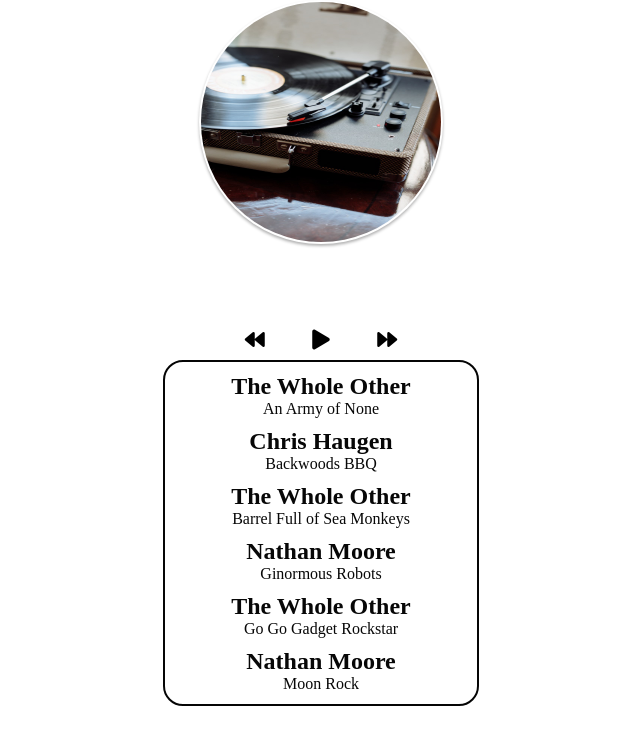
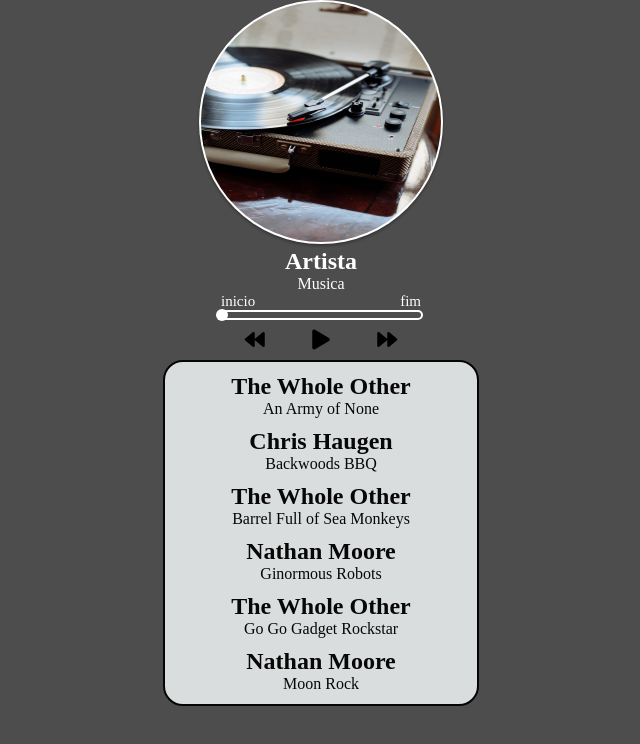
Before and after one commit to Nyaou/Teste, a plain HTML site: page player de musica/index.html in a window 1280 px wide. Shown: the whole page, without its empty margins (319-959 px from the left). Drawn offline with Linux system fonts and the light colour scheme.

Commit message:
Arrumar erro nas variáveis de cor.

```diff
--- a/player de musica/style.css
+++ b/player de musica/style.css
@@ -1,6 +1,6 @@
 :root {
     --cor01: rgba(0, 0, 0, 0.699) ;
-    --cor02: 248, 252, 252, 0.829;
+    --cor02: rgba(248, 252, 252, 0.829);
 
 }
 
@@ -13,7 +13,7 @@ body{
     flex-direction: column;
     align-items: center;
     align-content: center;
-    background-color: var(cor01);
+    background-color: var(--cor01);
     width: 100vw;
     height: 100vh;
 }
@@ -74,7 +74,7 @@ progress{
 .lista{
     display: flex;
     flex-direction: column;
-    background-color: var(cor02);
+    background-color: var(--cor02);
     color: rgb(7, 7, 7);
     width:300px;
     border: 2px solid rgb(5, 5, 5);
```
